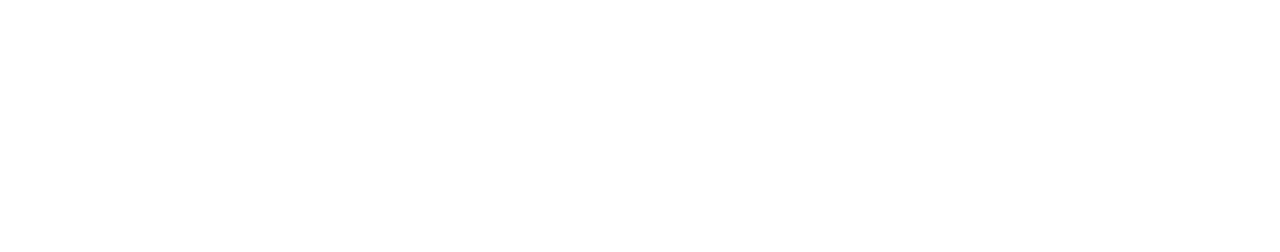
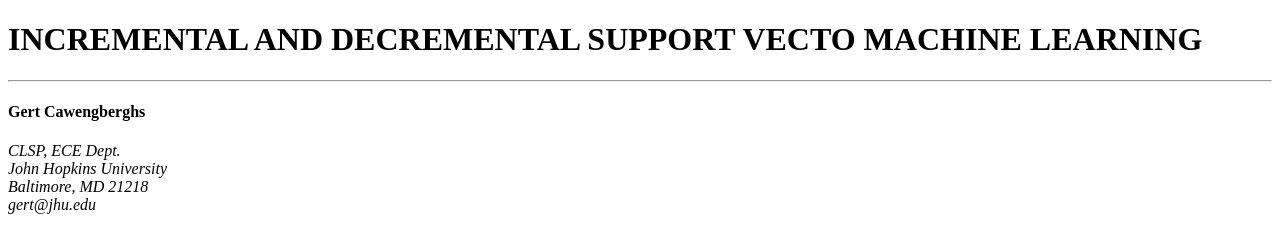
Before and after one commit to MichelaMilzoni/paper.html, a plain HTML site: page index.html in a window 1280 px wide. Drawn offline with Linux system fonts and the light colour scheme.

Commit message:
add section header+author

```diff
--- a/index.html
+++ b/index.html
@@ -13,3 +13,21 @@
     <title>Vect Machine Learning</title>
     <link rel="icon" href="./img/optimal-hyperplane.png">
 </head>
+
+<body>
+    <!--SEZIONE HEADER / TITOLO PRINCIPALE-->
+    <header class="header-main">
+        <h1 class="header-main-title">INCREMENTAL AND DECREMENTAL SUPPORT VECTO MACHINE LEARNING</h1>
+    <hr />
+    </header>
+
+    <!--AUTORE-->
+    <section id="author">
+        <h4 class="author-name">Gert Cawengberghs</h4>
+            <address class="author-address">
+                CLSP, ECE Dept. <br />
+                John Hopkins University <br />
+                Baltimore, MD 21218 <br />
+                gert@jhu.edu
+            </address>
+    </section>
```
